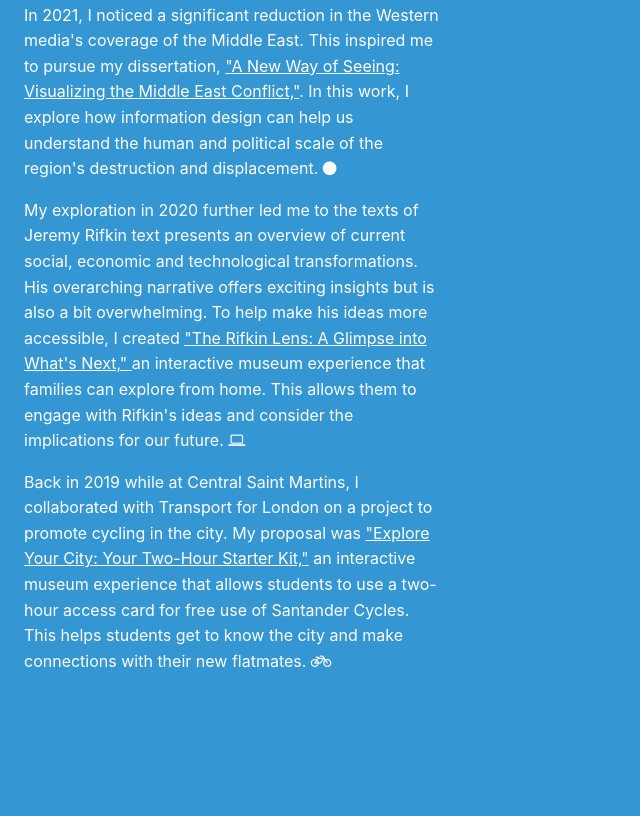
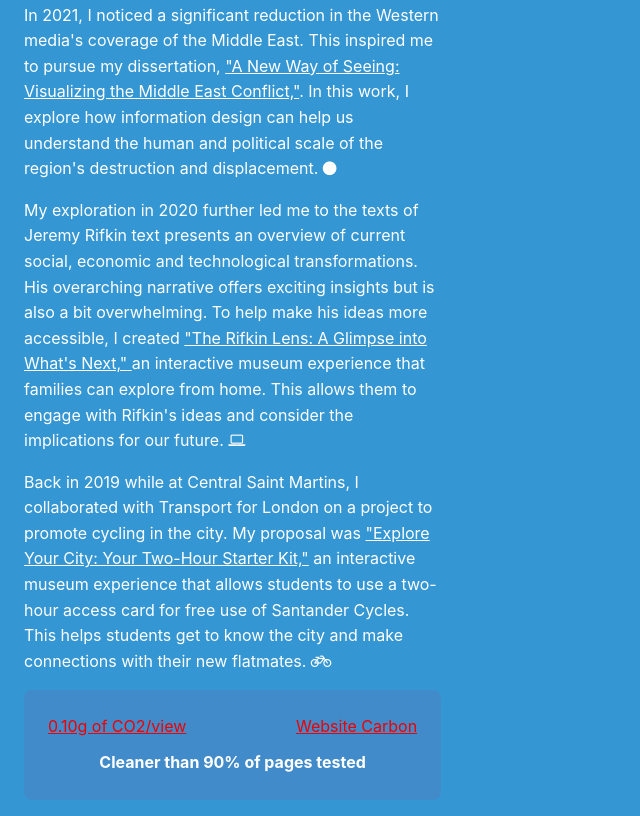
Before and after one commit to JackCrawfordRobertson/jackWeb, a Gatsby site: page / in a window 1280 px wide. Shown: the part 962-1778 px from the top of the page, without its empty margins (0-640 px from the left). Before the commit the page ends 1652 px from the top, so only its background shows below. Built offline with nearby package versions, Linux system fonts and the light colour scheme; Gatsby itself is replaced by a stand-in of ours.

Commit message:
Emmision calculator

```diff
--- a/package.json
+++ b/package.json
@@ -25,7 +25,8 @@
     "react-helmet": "^6.1.0",
     "react-scroll": "^1.8.9",
     "react-scroll-parallax": "^3.4.2",
-    "react-vertical-timeline-component": "^3.6.0"
+    "react-vertical-timeline-component": "^3.6.0",
+    "react-websitecarbon-badge": "^1.0.5"
   },
   "devDependencies": {
     "prettier": "^2.8.8"
--- a/src/components/Emission/EmissionCalculator.js
+++ b/src/components/Emission/EmissionCalculator.js
@@ -1,15 +1,23 @@
-import React, { useEffect } from 'react';
+import React from 'react';
+import './badge-styles.css';
 
 function EmissionCalculator() {
-  useEffect(() => {
-    // Load the carbon badge script
-    const script = document.createElement('script');
-    script.src = 'https://unpkg.com/website-carbon-badges@1.1.3/b.min.js';
-    script.defer = true;
-    document.getElementById('wcb').appendChild(script);
-  }, []);
-
-  return <div id="wcb" class="carbonbadge wcb-d"></div>;
+  return (
+    <div className="carbon-button">
+      <div className="carbon-text">
+        <a href="https://www.websitecarbon.com/website/jack-robertson-co-uk/" target="_blank" rel="noopener noreferrer">
+          0.10g of CO2/view
+        </a>
+        <a href="https://www.websitecarbon.com/" target="_blank" rel="noopener noreferrer" className="website-carbon">
+          Website Carbon
+        </a>
+      </div>
+      <div className="carbon-rating">
+        <p>Cleaner than 90% of pages tested</p>
+      </div>
+    </div>
+  );
 }
 
+
 export default EmissionCalculator;
--- /dev/null
+++ b/src/components/Emission/badge-styles.css
@@ -0,0 +1,38 @@
+/* carbon-button-styles.css */
+.carbon-button {
+  display: flex;
+  flex-direction: column;
+  align-items: center;
+  background-color: #428bca;
+  padding: 3vh;
+  border-radius: 8px;
+  color: white;
+}
+
+.carbon-text {
+  display: flex;
+  justify-content: space-between;
+  width: 100%;
+  align-items: center;
+  margin-bottom: 10px;
+}
+
+.carbon-text a {
+  text-decoration: none;
+  color: white;
+}
+
+.website-carbon a {
+  text-decoration: none;
+  margin: 0;
+}
+
+.carbon-rating {
+  text-align: center;
+  margin: 0;
+  font-weight: 700;
+}
+
+.carbon-rating p {
+  margin: 0;
+}
--- a/src/components/HomeTop/HomeTop.css
+++ b/src/components/HomeTop/HomeTop.css
@@ -74,8 +74,8 @@
 
 .logo {
   position: fixed;
-  bottom: 1vh;
-  right: 1vh;
+  bottom: 2vh;
+  right: 2vh;
   width: 5vw; /* Adjust as necessary */
   height: auto; /* Maintain aspect ratio */
   z-index: 1000; /* Ensure the logo appears above other elements */
--- a/src/styles/global.css
+++ b/src/styles/global.css
@@ -25,6 +25,11 @@ body {
   }
 }
 
+.body-copy a{
+color: rgb(238, 0, 0);
+
+}
+
 h1, h2, h3, h4, h5, h6 {
   color: #ffffff;
 }
```
Also changed, not shown: src/components/Emission/EmissionCalculator.css (deleted), 1 other file.
